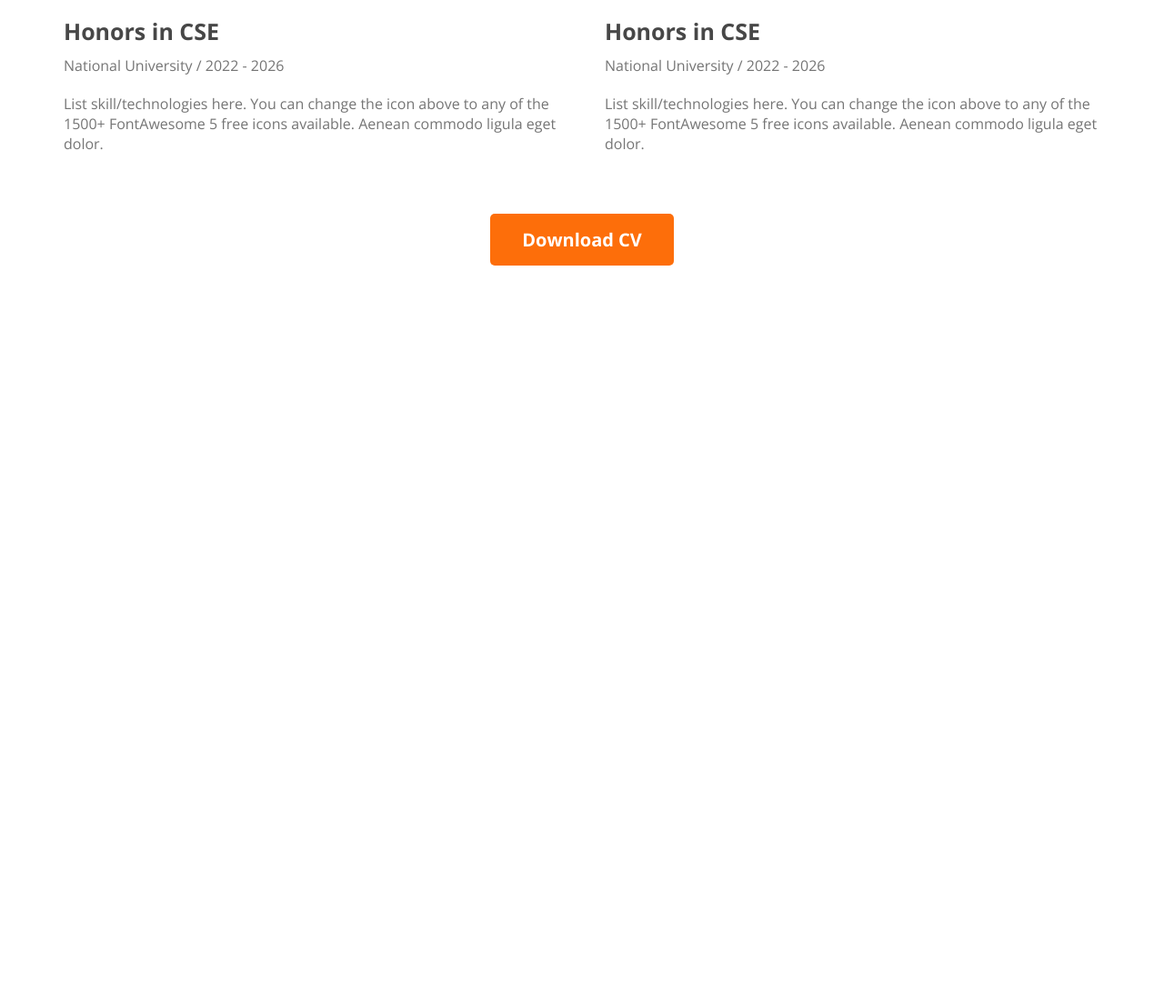
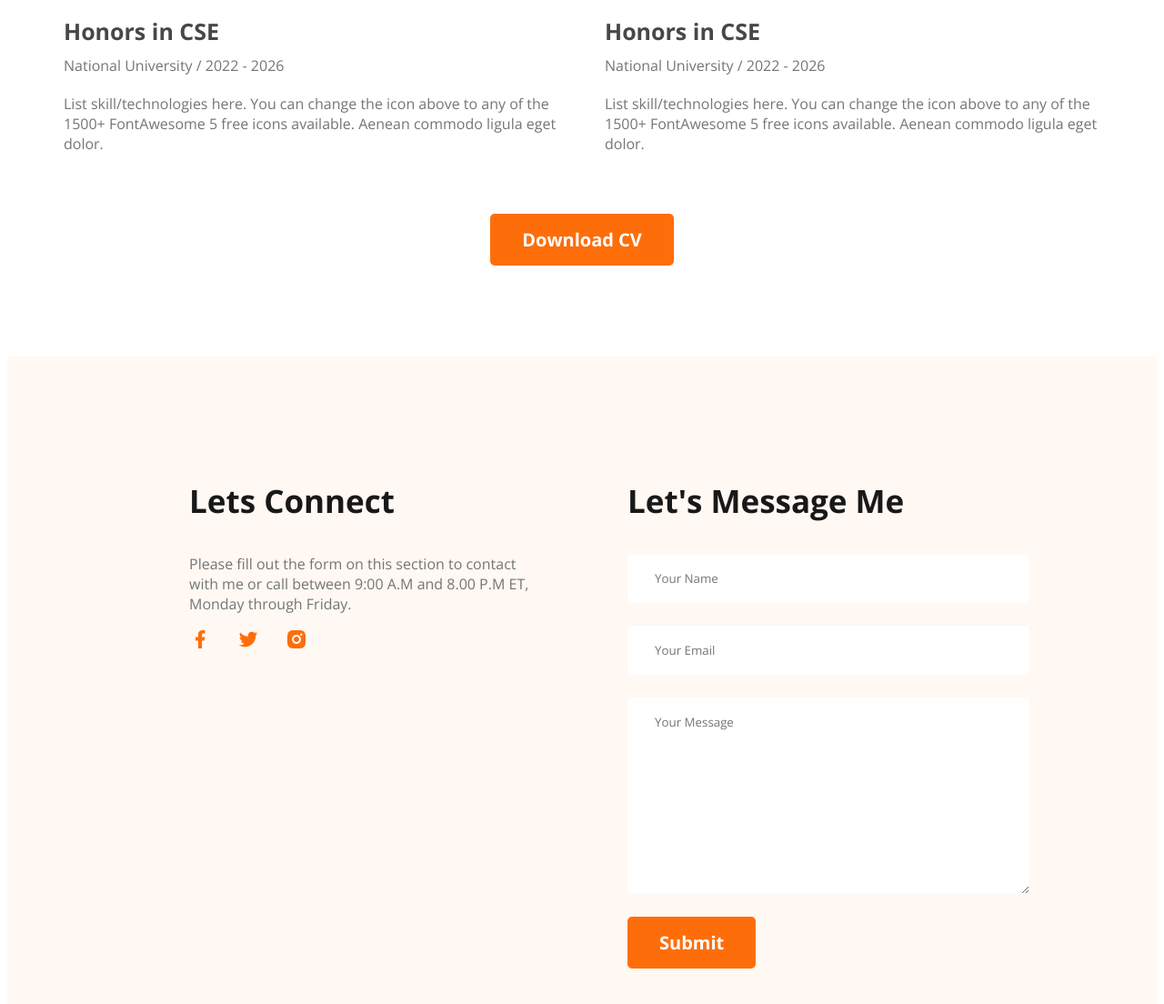
Before and after one commit to SangramBishwas/PortfiloSite, a plain HTML site: page index.html in a window 1280 px wide. Shown: the part 2817-3921 px from the top of the page at 91% size. Before the commit the page ends 3117 px from the top, so only its background shows below. Drawn offline with nearby package versions, Linux system fonts and the light colour scheme.

Commit message:
Complete MY Portfolio

```diff
--- a/Styles/style.css
+++ b/Styles/style.css
@@ -178,3 +178,39 @@ main section {
     text-align: center;
     margin-top: 50px;
 }
+
+/*  footer styles  */
+footer {
+    display: flex;
+    background: #FFF8F3;
+    gap: 100px;
+    padding: 100px 200px;
+    margin-top: 100px;
+}
+
+.footer-title {
+    color: #181818;
+    text-align: left;
+    font-size: 35px;
+    font-weight: 700;
+}
+
+.footer-column {
+    width: 50%;
+}
+
+.social-links a{
+    margin-top: 20px;
+    margin-right: 25px;
+}
+
+.contact-form input[type="text"], input[type="email"], textarea {
+    display: block;
+    margin-bottom: 25px;
+    padding: 18px 30px;
+    background: #fff;
+    color: #757575;
+    border: 0;
+    border-radius: 5px;
+    width: 100%;
+}
--- a/index.html
+++ b/index.html
@@ -1,5 +1,6 @@
 <!DOCTYPE html>
 <html lang="en">
+
 <head>
     <meta charset="UTF-8">
     <meta name="viewport" content="width=device-width, initial-scale=1.0">
@@ -10,6 +11,7 @@
 
     <link rel="stylesheet" href="Styles/style.css">
 </head>
+
 <body>
     <header class="header">
         <nav>
@@ -22,7 +24,7 @@
         </nav>
         <div class="banner">
             <div class="banner-content">
-        <h3 class="second-title">Hi, I  am</h3>
+                <h3 class="second-title">Hi, I am</h3>
                 <h1 class="third-title">Sangram Bishwas</h1>
                 <p>Shot what able cold new see hold. Friendly as an betrayed formerly he. <br>
                     Morning because as to society behaved moments.</p>
@@ -61,7 +63,9 @@
         </section>
         <section>
             <h3 class="section-title">What I do</h3>
-        <p id="do" class="description">I have more than 10 years experience building software for clients all over the world. Below is a quick overview of my main technical skill sets and technologies i use. Want to find out more about my experience? Check out my online resume and project portfolio.</p>
+            <p id="do" class="description">I have more than 10 years experience building software for clients all over
+                the world. Below is a quick overview of my main technical skill sets and technologies i use. Want to
+                find out more about my experience? Check out my online resume and project portfolio.</p>
             <div class="skill-container">
                 <!-- .skill*4>img[src=icons/js.png]+h3.skill-title+p.skill-description -->
                 <div class="skill">
@@ -171,5 +175,31 @@
             </div>
         </section>
     </main>
+    <footer>
+        <div class="footer-column">
+            <h3 class="footer-title">Lets Connect</h3>
+            <p class="skill-description">
+                Please fill out the form on this section to contact with me
+                or call between 9:00 A.M and 8.00 P.M ET, Monday through Friday.
+            </p>
+            <div class="social-links">
+                <a href="https://www.facebook.com/sangram.bishwas.1"><img src="icons/facebook.png" alt=""></a>
+                <a href=""><img src="icons/twitter.png" alt=""></a>
+                <a href=""><img src="icons/insta.png" alt=""></a>
+            </div>
+        </div>
+        <div class="footer-column">
+            <h3 class="footer-title">Let's Message Me</h3>
+            <form class="contact-form">
+                <input type="text" placeholder="Your Name">
+                <input type="email" placeholder="Your Email">
+                <textarea name="Message" id="" cols="30" rows="10" placeholder="Your Message"></textarea>
+                <input class="primary-btn" type="submit" value="Submit">
+            </form>
+        </div>
+
+    </footer>
+
 </body>
+
 </html>
```
Lines whose indentation alone changed are shown as unchanged.
